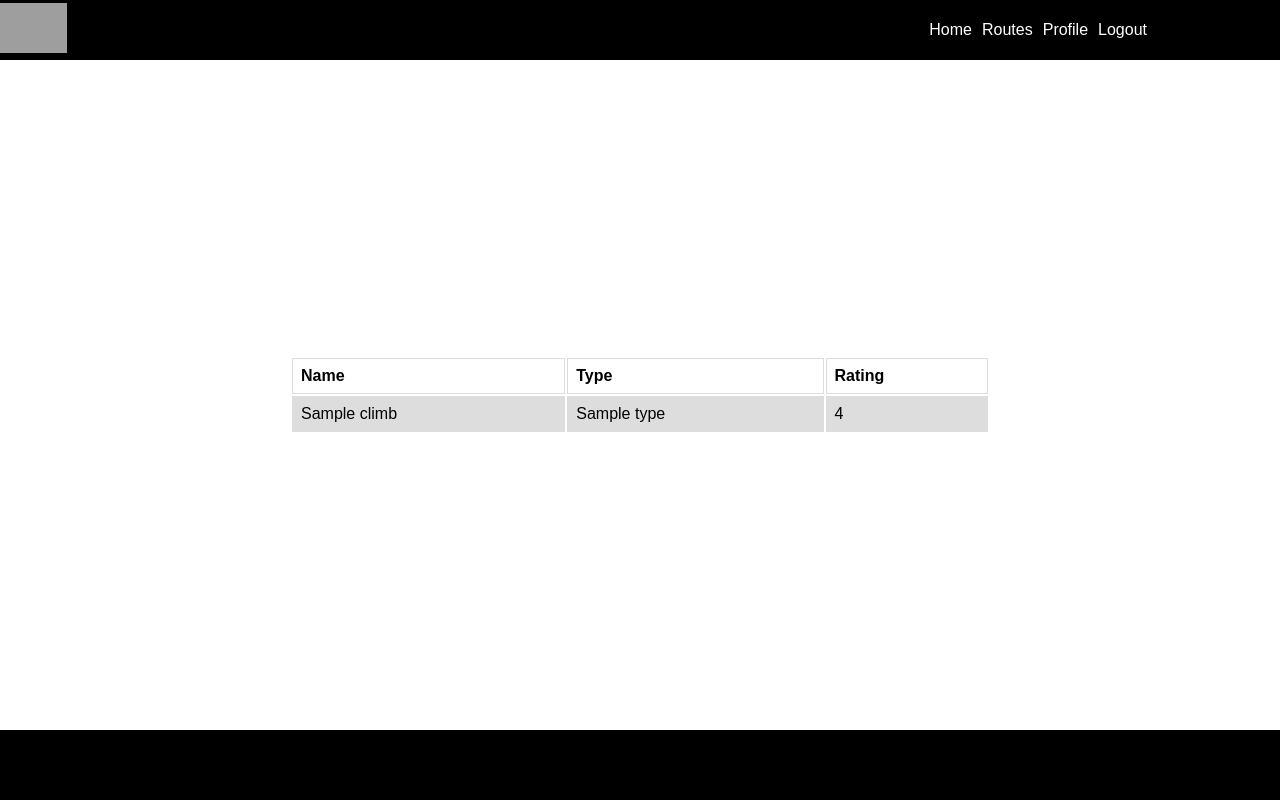
After one commit to megselayne/betaBoulders, a Node server app: template views/climbingRoutes/index.ejs in a window 1280 px wide. The commit adds this page. Run offline with Node 20, Linux system fonts and the light colour scheme; the template is opened without the code that fills it: most values are stand-ins (such as "Sample title", 1, 10 or a date in 2020); some libraries are stand-ins or nearby versions; grey boxes are pictures that could not be loaded.

Commit message:
routes index

```diff
--- a/controllers/climbing_routes_controller.js
+++ b/controllers/climbing_routes_controller.js
@@ -4,6 +4,7 @@ const climbingRouteController ={
     index(req, res, next) {
         ClimbingRoute.getAll()
         .then((climbs) => {
+            console.log(climbs);
             res.render('climbingRoutes/index', {
                 message: 'ok',
                 data: { climbs },
--- a/models/Climbing_Route.js
+++ b/models/Climbing_Route.js
@@ -13,7 +13,7 @@ class ClimbingRoute {
     static getAll() {
         return db.manyOrNone(`SELECT * FROM climbing_routes ORDER BY id ASC`)
         .then((climbs) => {
-            climbs.map((climb) => {
+            return climbs.map((climb) => {
                 return new this(climb);
             })
         })
--- a/public/styles/style.css
+++ b/public/styles/style.css
@@ -6,7 +6,7 @@ h1{
 }
 .page{
     font-family: sans-serif;
-    color: white;
+    color: #000;
     display: flex;
     flex-direction: column;
     height: 100vh;
@@ -56,6 +56,19 @@ img{
 .big{
     padding: .5em 1.5em;
 }
+table{
+    width:70%;
+    max-width: 700px;
+}
+
+td, th{
+    border: 1px solid #dddddd;
+    text-align: left;
+    padding: 8px;
+}
+tr:nth-child(even) {
+    background-color: #dddddd;
+}
 footer{
     height: 70px;
     text-align: center;
--- /dev/null
+++ b/views/climbingRoutes/index.ejs
@@ -0,0 +1,27 @@
+<%- include('../partials/boilerplate') %>
+    <table>
+        <tr>
+            <th>Name</th>
+            <th>Type</th>
+            <th>Rating</th>
+            <!-- <th>Add to Profile</th> -->
+        </tr>
+        <% data.climbs.map((element) => { %>
+            <tr>
+                <td>
+                    <%= element.name %>
+                </td>
+                <td>
+                    <%= element.type %>
+                </td>
+                <td>
+                    <%= element.rating %>
+                </td>
+            </tr>
+
+        <% }) %>
+    </table>
+
+
+
+<%- include('../partials/end') %>
--- a/views/partials/end.ejs
+++ b/views/partials/end.ejs
@@ -1,5 +1,6 @@
-                <%- include('./footer') %>
-            </div>
+
+                </div>
+            <%- include('./footer') %>
         </div>
     </body>
 </html>
--- a/views/partials/nav.ejs
+++ b/views/partials/nav.ejs
@@ -10,13 +10,13 @@
                     <a id ='home' href='/'>Home</a>
                 </li>
                 <li>
-                    <a id ='about' href='#'>Routes</a>
+                    <a id ='routes' href='/routes'>Routes</a>
                 </li>
                 <li>
-                    <a id ='toDos' href='#'>Profile</a>
+                    <a id ='profile' href='#'>Profile</a>
                 </li>
                 <li>
-                    <a id ='toDos' href='#'>Logout</a>
+                    <a id ='logout' href='#'>Logout</a>
                 </li>
             </ul>
         </nav>
```
Also changed, not shown: views/climbingRoutes/show.ejs (added).
